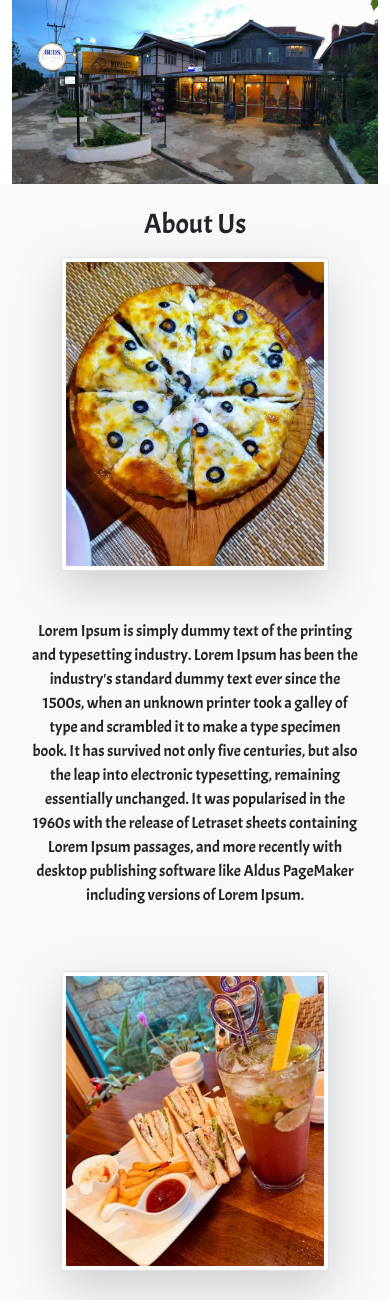
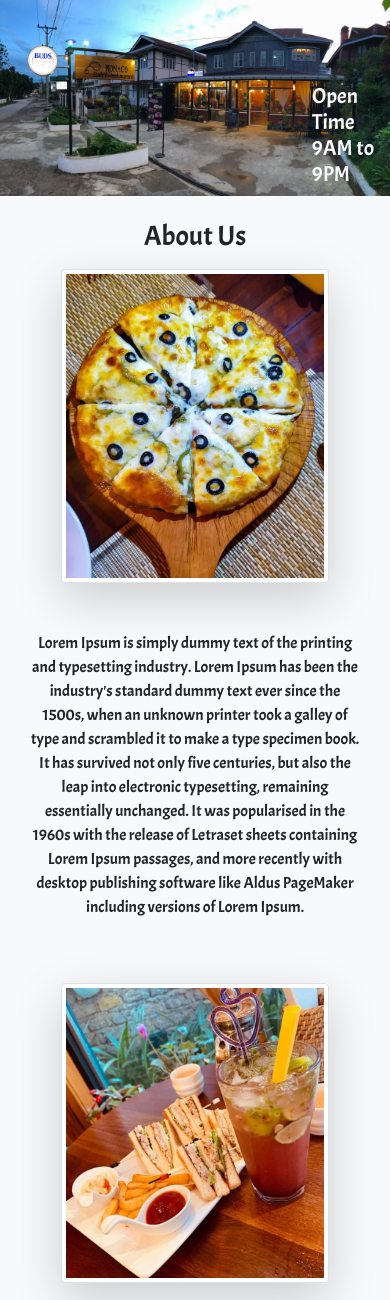
Before and after one commit to Auratha/monaco_cafeandrestaurant, a PHP site: page / in a window 390 px wide. Shown: the part 158-1458 px from the top of the page. Run offline with PHP 8.4, Linux system fonts and the light colour scheme; some libraries are stand-ins or nearby versions.

Commit message:
add link for fb and phone

```diff
--- a/index.html
+++ b/index.html
@@ -15,8 +15,8 @@
 <body>
 
 <!--    Start Navbar Section-->
-    <nav class="navbar navbar-expand-md bg-light navbar-light sticky-top">
-    <div class="col-12 col-sm-12 col-md-4 col-lg-2">
+    <nav class="navbar navbar-expand-md bg-light navbar-light">
+    <div class="col-12 col-sm-12 col-md-3 col-lg-2">
         <div class="row text-center">
             <a class="text-decoration-none" href="#"><img src="img/restaurantlogo-removebg.png" alt="monaco logo" width="130px" height="70px"/></a>
         </div>
@@ -28,7 +28,7 @@
         <span class="navbar-toggler-icon"></span>
     </button>
 
-    <div class="collapse navbar-collapse col-12 col-sm-12 col-md-4 col-lg-8 text-center" id="item">
+    <div class="collapse navbar-collapse col-12 col-sm-12 col-md-6 col-lg-8 text-center" id="item">
         <ul class="navbar-nav p-2 fs-3 mx-auto">
             <li class="nav-item mx-1"><a href="#home" class="nav-link text-dark">Home</a></li>
             <li class="nav-item mx-1"><a href="#about" class="nav-link text-dark">About</a></li>
@@ -36,23 +36,24 @@
             <li class="nav-item mx-1"><a href="#review" class="nav-link text-dark">Review</a></li>
         </ul>
         <div class="d-sm-block d-md-none d-lg-none">
-            <a class=" nav-link text-primary mx-1 mt-1" href="#"><i class="fab fa-facebook fa-2x"></i></a>
-            <a class=" nav-link viber mx-1 mt-1" href="#"><i class="fab fa-viber fa-2x"></i></a>
+            <a class=" nav-link text-primary mx-1 mt-1" href="https://www.facebook.com/Thiri.koko.86" target="_blank"><i class="fab fa-facebook fa-2x"></i></a>
+            <a class=" nav-link viber mx-1 mt-1" href="tel:0941008525"><i class="fas fa-phone-square fa-2x"></i></a>
         </div>
 
     </div>
 
-    <div class="col-12 col-sm-12 col-md-4 col-lg-2 d-sm-none d-md-block d-lg-block d-none text-center container-fluid justify-content-center ">
-        <a class="text-primary mx-1 mt-1" href="#"><i class="fab fa-facebook fa-2x"></i></a>
-        <a class="viber mx-1 mt-1" href="#"><i class="fab fa-viber fa-2x"></i></a>
+    <div class="col-12 col-sm-12 col-md-3 col-lg-2 d-sm-none d-md-block d-lg-block d-none text-center container-fluid justify-content-center ">
+        <a class="text-primary mx-1 mt-1" href="https://www.facebook.com/Thiri.koko.86" target="_blank"><i class="fab fa-facebook fa-2x"></i></a>
+        <a class="viber mx-1 mt-1" href="tel:0941008525"><i class="fas fa-phone-square fa-2x"></i></a>
     </div>
     </nav>
 <!--End Navbar Section-->
 
 <!--Start Img Section-->
     <section id="home">
-        <div class="container-fluid">
+        <div class="maketextinimg">
             <img src="img/restaurantdesign.jpg" alt="restaurantdesign" width="100%">
+            <h4 class="text-light">Open Time 9AM to 9PM</h4>
         </div>
     </section>
 <!--End Img Section-->
@@ -65,7 +66,7 @@
                 <div class="col-10 col-sm-10 col-md-4 my-auto mx-auto text-center">
                     <img class="shadow-lg img-thumbnail" src="img/food1.jpg" alt="cheese pizza" width="100%"/>
                 </div>
-                <div class="col-12 col-sm-12 col-md-4 my-5 text-center">
+                <div class="col-12 col-sm-12 col-md-4 my-5 px-2 text-center">
                     <p>Lorem Ipsum is simply dummy text of the printing and typesetting industry. Lorem Ipsum has been the industry's standard dummy text ever since the 1500s, when an unknown printer took a galley of type and scrambled it to make a type specimen book. It has survived not only five centuries, but also the leap into electronic typesetting, remaining essentially unchanged. It was popularised in the 1960s with the release of Letraset sheets containing Lorem Ipsum passages, and more recently with desktop publishing software like Aldus PageMaker including versions of Lorem Ipsum.</p>
                 </div>
                 <div class="col-10 col-sm-10 col-md-4 my-auto mx-auto text-center">
@@ -226,7 +227,7 @@
 <!--Start Footer Section-->
 <footer>
     <div class="container-fluid bg-light ">
-        <p class="text-start fs-12 mt-3"><a class="text-primary mx-1" href="#"><i class="fab fa-facebook fa-1x"></i></a>Design and Write by Au Ra Tha</p>
+        <p class="text-start fs-12 mt-3"><a class="text-primary mx-1" href="https://www.facebook.com/keeps.alwaylove/"><i class="fab fa-facebook fa-1x"></i></a>Design and Write by Au Ra Tha</p>
     </div>
 </footer>
 <!--End Footer Section-->
@@ -242,30 +243,3 @@
 
 </body>
 </html>
-
-<!--<nav id="home">-->
-<!--    <div class="row bg-light align-items-center fixed-top">-->
-<!--        <div class="col-2">-->
-<!--            <div class="row text-center">-->
-<!--                <a class="text-decoration-none" href="#"><img src="img/restaurantlogo-removebg.png" alt="monaco logo" width="130px" height="70px"/></a>-->
-<!--            </div>-->
-<!--            <div class="row text-center">-->
-<!--                <span class="logocolor">Cafe And Restaurant</span>-->
-<!--            </div>-->
-<!--        </div>-->
-<!--        <div class="col-8">-->
-<!--            <ul class="nav p-2 justify-content-center fs-3">-->
-<!--                <li class="nav-item mx-1"><a href="#home" class="nav-link text-dark">Home</a></li>-->
-<!--                <li class="nav-item mx-1"><a href="#about" class="nav-link text-dark">About</a></li>-->
-<!--                <li class="nav-item mx-1"><a href="#visit" class="nav-link text-dark">Visit Us</a></li>-->
-<!--                <li class="nav-item mx-1"><a href="#review" class="nav-link text-dark">Review</a></li>-->
-<!--            </ul>-->
-<!--        </div>-->
-<!--        <div class="col-2 text-center">-->
-<!--            <a class="text-primary mx-1" href="#"><i class="fab fa-facebook fa-2x"></i></a>-->
-<!--            <a class="viber mx-1" href="#"><i class="fab fa-viber fa-2x"></i></a>-->
-<!--        </div>-->
-
-<!--    </div>-->
-
-<!--</nav>-->
--- a/style.css
+++ b/style.css
@@ -2,6 +2,8 @@
 
 body{
     font-family: 'Acme', sans-serif;
+
+    overflow-x: hidden;
 }
 
 .viber{
@@ -23,3 +25,14 @@ body{
 .takephoto img{
     max-width: 70vw;
 }
+
+.maketextinimg{
+    position: relative;
+}
+
+.maketextinimg h4{
+    position: absolute;
+    bottom: 0;
+    left: 80%;
+
+}
```
